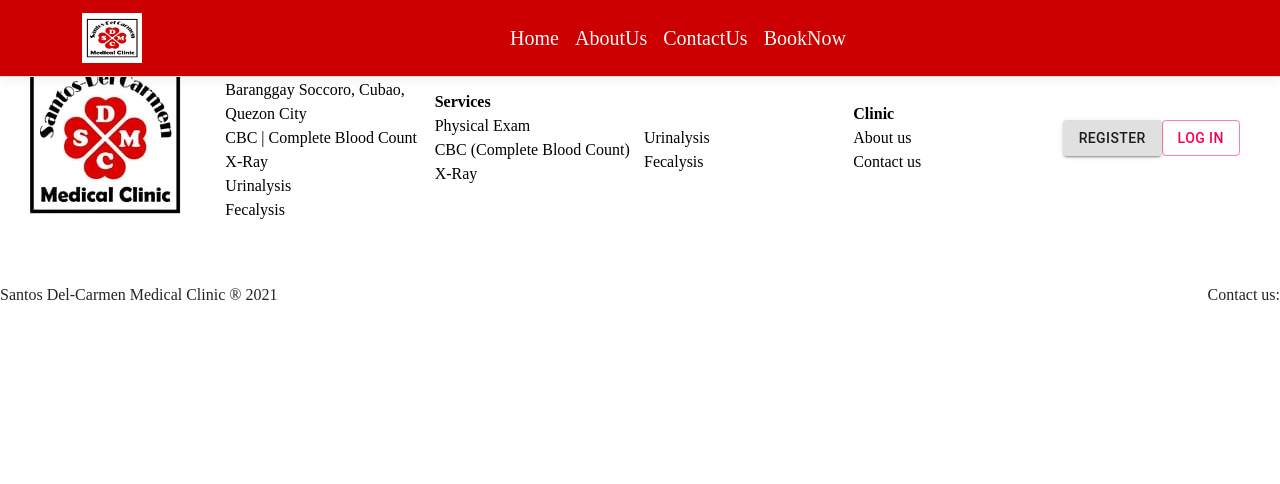
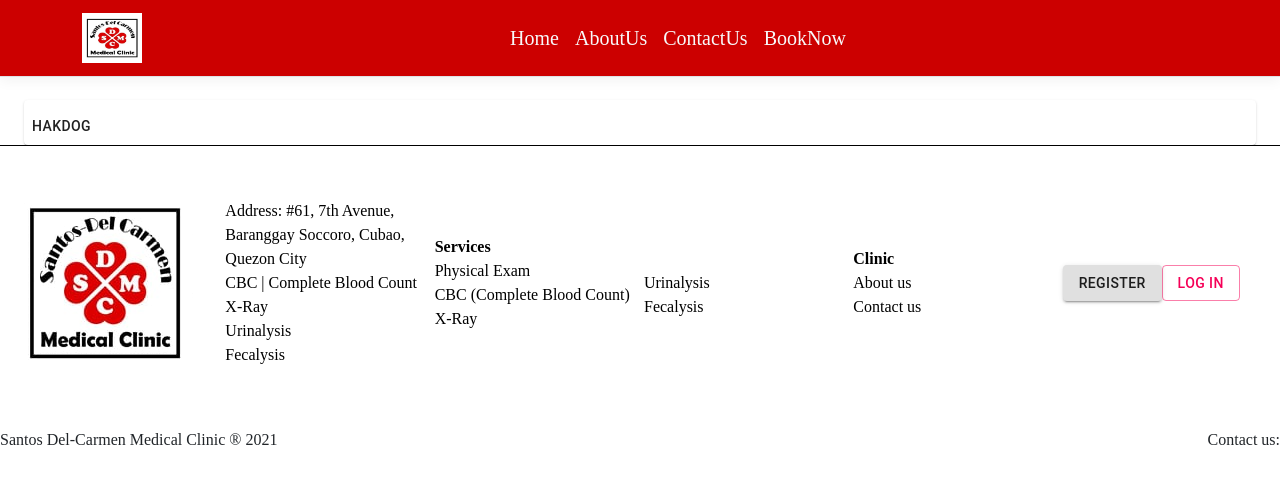
Before and after one commit to Marcelo-Lim/sdmc-appointment-app, a React (Create React App) app: page /Homess in a window 1280 px wide. Shown: the top 484 px of the page. Built offline with nearby package versions, Linux system fonts and the light colour scheme.

Commit message:
navbar location update

```diff
--- a/package.json
+++ b/package.json
@@ -14,12 +14,14 @@
     "@testing-library/user-event": "^12.1.10",
     "axios": "^0.24.0",
     "bootstrap": "^5.1.1",
+    "jwt-decode": "^3.1.2",
     "react": "^17.0.2",
     "react-dom": "^17.0.2",
     "react-redux": "^7.2.6",
     "react-router-dom": "^5.3.0",
     "react-scripts": "^3.4.4",
     "reactstrap": "^8.10.0",
+    "redux-thunk": "^2.4.0",
     "router": "^1.3.5",
     "web-vitals": "^1.0.1"
   },
--- a/src/components/Auth/useForm.js
+++ b/src/components/Auth/useForm.js
@@ -38,17 +38,13 @@ const useForm = (callback, validateInfo) => {
        // e.preventDefault();
 
 
-
-       if(isSignup){
+       setErrors(validateInfo(values));
 
         setIsSubmit(true);
          console.log(values);
          dispatch(signup(values,history))
-       }
-       else{
-        setErrors(validateInfo(values));
-        //alert("Please Enter valid information")
-       }
+
+
 
 
 
--- a/src/components/NavBar/Navmenu.js
+++ b/src/components/NavBar/Navmenu.js
@@ -1,4 +1,4 @@
-import React, { useState } from "react";
+import React, { useState,useEffect } from "react";
 import { makeStyles, AppBar } from "@material-ui/core";
 import {
   Collapse,
@@ -7,10 +7,12 @@ import {
   NavbarBrand,
   NavbarToggler,
 } from "reactstrap";
-import { Link } from "react-router-dom";
+import {useDispatch} from 'react-redux';
+import { Link,useHistory,useLocation } from "react-router-dom";
 import { COLORS } from "../../Styles/colors";
 import Item from "./Item";
 import "./Navmenu.css";
+import * as actionType from '../Connection/Reducers/Constant/actionType'
 import IconClinic from "../../assets/Images/sdmc.png";
 
 const menu =[
@@ -33,9 +35,26 @@ const menu =[
 ]
 
 const NavMenu = () => {
+    const [user,setUser] = useState(JSON.parse(localStorage.getItem('information')))
     const [isOpen, setIsOpen] = useState(false);
     const [selectedPage, setSelectedPage] = useState("Home");
     const classes = useStyles();
+    const location =useLocation();
+    const history = useHistory();
+    const dispatch = useDispatch();
+
+    const logout = ()=>{
+      dispatch({type: actionType.LOGOUT})
+      history.push('/Authentication');
+      setUser(null);
+    }
+ useEffect(()=>{
+   const token = user?.token;
+
+    setUser(JSON.parse(localStorage.getItem('infromation')))
+ },[location])
+
+
     return (
       <AppBar
         elevation={0}
--- a/src/pages/Home.js
+++ b/src/pages/Home.js
@@ -37,6 +37,7 @@ const Home = () => {
         </Grid>
       </div>
 
+      <Container component="main" maxWidth="lg">
       <div className="services">
         <Typography className={classes.typo2}>Services</Typography>
         <Typography className={classes.typo8}>Santos-Del Carmen Medical Clinic offers the following tests</Typography>
@@ -131,7 +132,9 @@ const Home = () => {
         </div>
 
       </div>
+      </Container>
     </div>
+
   )
 };
 
--- /dev/null
+++ b/src/pages/Home2.js
@@ -0,0 +1,27 @@
+import React from 'react';
+//import { Typography, makeStyles, TextField } from "@material-ui/core";
+import {makeStyles, Avatar, Button,TextField, Paper, Grid, Typography, Container, IconButton,InputAdornment } from '@material-ui/core';
+
+
+const Home2 = ()=>{
+
+    const classes=useStyles();
+
+    return(
+        <Container component="main" maxWidth="lg">
+          <Paper className={classes.typo1}>
+              <Button>HAkdog</Button>
+          </Paper>
+
+        </Container>
+    )
+}
+const useStyles = makeStyles((theme) => ({
+
+    typo1: {
+      marginTop: "100px",
+      fontSize: "30px",
+    }
+
+  }))
+export default Home2;
--- a/src/routes/index.js
+++ b/src/routes/index.js
@@ -9,6 +9,7 @@ import ContactUs from '../pages/ContactUs';
 import AboutUs from '../pages/AboutUs'
 import BookNow from '../pages/BookNow'
 import Auth from '../pages/Auth'
+import Home2 from '../pages/Home2'
 
 const RootRoutes =()=>{
     return(
@@ -20,6 +21,7 @@ const RootRoutes =()=>{
             <Route exact path='/ContactUs' component={ContactUs} />
             <Route exact path='/BookNow' component={BookNow}/>
             <Route exact path='/Authentication' component={Auth}/>
+            <Route exact path='/Homess' component={Home2} />
             <Footer/>
         </Router>
 
```
Also changed, not shown: src/pages/AdminAuth.js (added, +11 -0 lines), 2 other files (tests, documents, lock files or other folders).
